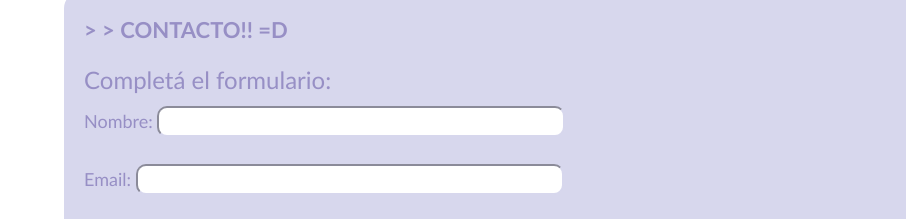
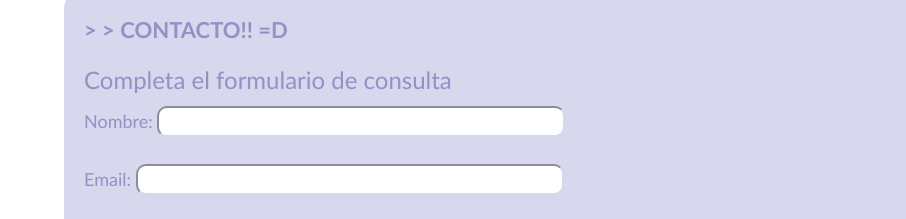
Before and after one commit to Tam-S-C/arTamCrafts, a plain HTML site: page pages/contacto.html in a window 1280 px wide. Shown: the part 137-356 px from the top of the page, 0-906 px from the left. Drawn offline with nearby package versions, Linux system fonts and the light colour scheme.

Commit message:
Entrega Sprint 2 UTN

```diff
--- a/pages/contacto.html
+++ b/pages/contacto.html
@@ -39,7 +39,7 @@
             <article>
                 <form action="procesar" method="post”">
                     <fieldset>
-                        <legend> Completá el formulario: </legend>
+                        <legend> Completa el formulario de consulta </legend>
                         <label class="entradas" for="nombre"> Nombre: </label>
                         <input type="text" id="nombre" name="nombre required" size="38" maxlenght="30"/>
                         <br><br>
```
